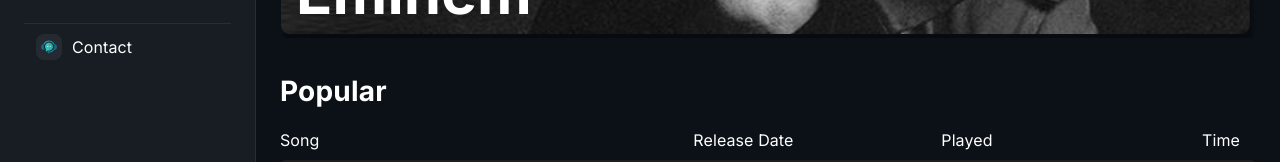
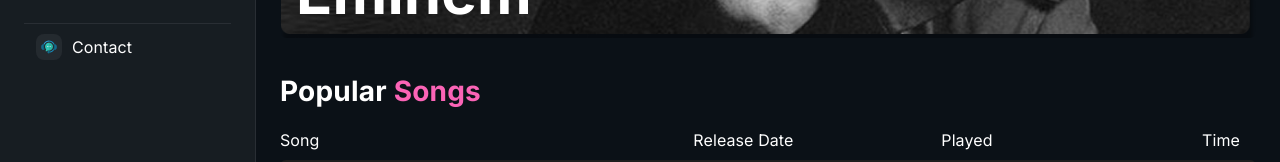
Before and after one commit to gaumin28/React-FinalProject, a React (Vite) app: page /artist in a window 1280 px wide. Shown: the part 466-628 px from the top of the page. Built offline with nearby package versions, Linux system fonts and the light colour scheme.

Commit message:
modified:   src/components/ArtistPage.jsx

```diff
--- a/src/components/ArtistPage.jsx
+++ b/src/components/ArtistPage.jsx
@@ -74,7 +74,9 @@
           <ArtistBanner selectedArtistIndex={selectedArtistIndex} />
 
           <section className="mt-8">
-            <h2 className="section-title text-white mb-4">Popular</h2>
+            <h2 className="section-title text-white mb-4">
+              Popular <span className="text-pink-400">Songs</span>
+            </h2>
 
             <div className="hidden md:grid md:grid-cols-12 gap-4 text-white mb-2">
               <div className="md:col-span-5">Song</div>
```
